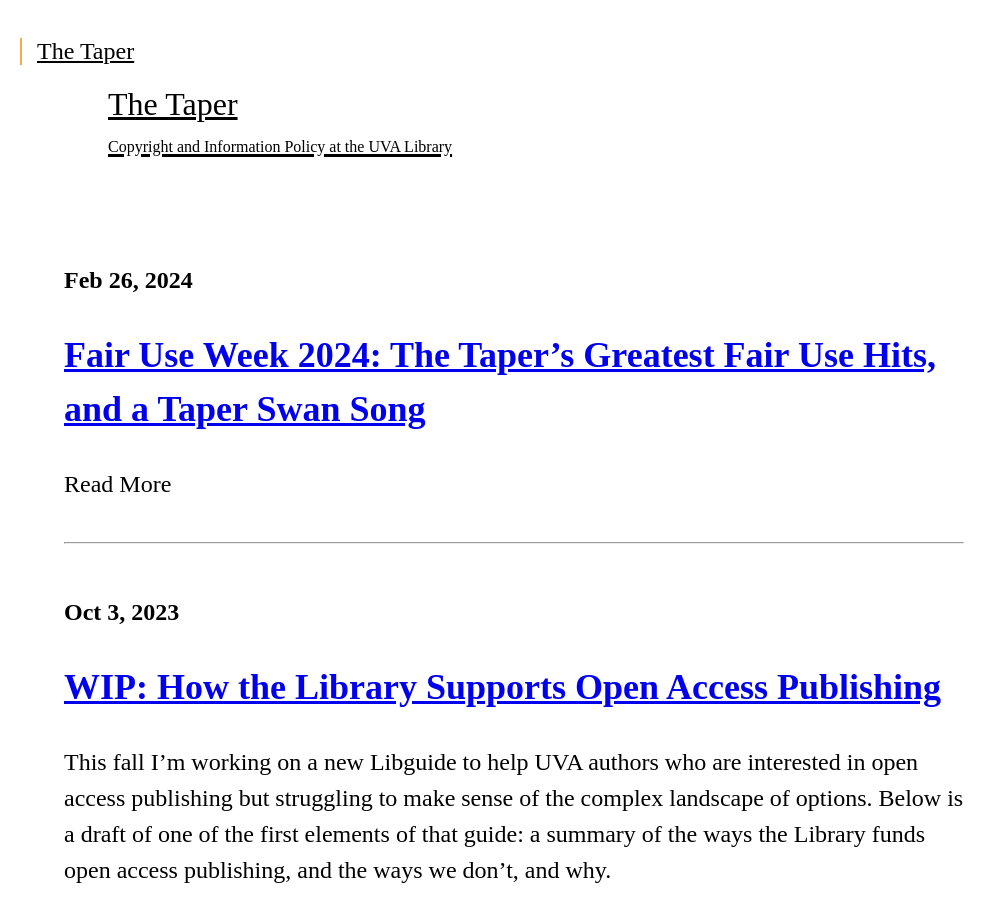
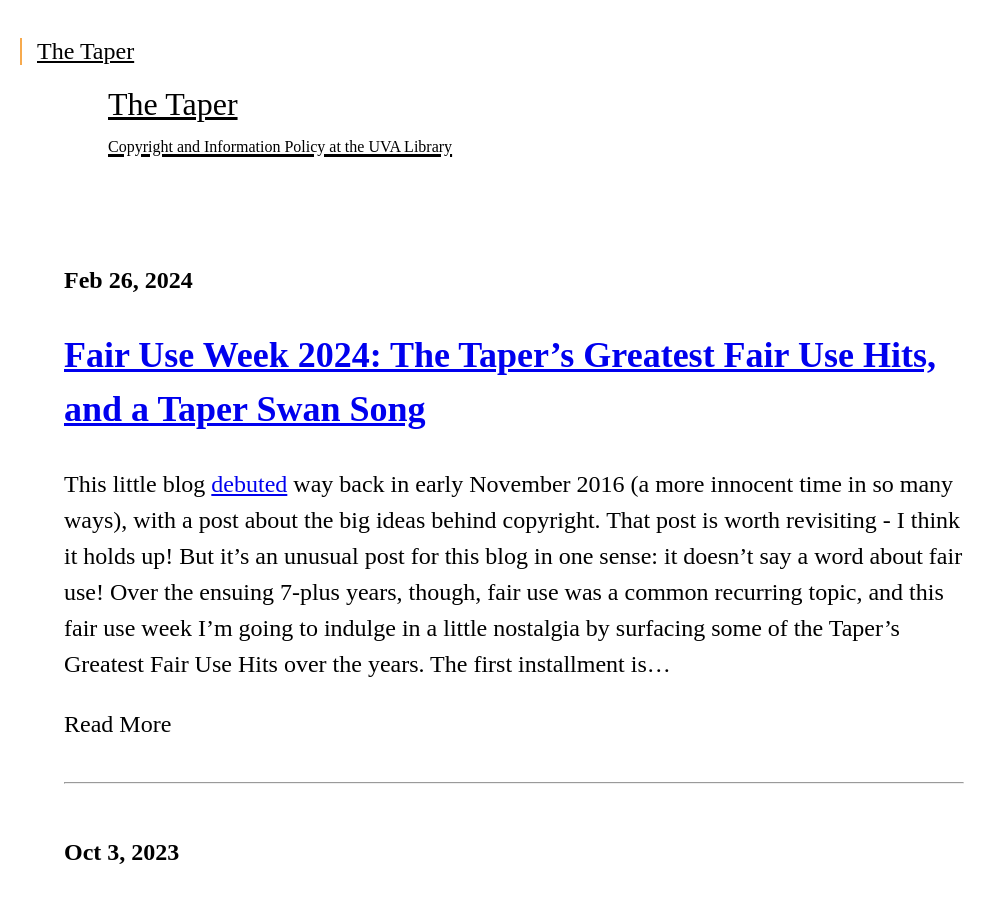
Before and after one commit to uvalib/thetaper, a Jekyll site: the page built from index.html, in a window 1280 px wide and 900 px high. Shown: the whole window, without its empty margins (0-1007 px from the left). Built offline with Jekyll 4.4.1, drawn with Linux system fonts in a browser that asks for light colours; some web fonts are replaced; comment, search, counter and statistics services are not loaded; some of the changed lines change nothing that is shown.

Commit message:
Create 2024-02-26-fair-use-week-2024-the-taper-s-greatest-fair-use-hits-and-a-taper-swan-song.md

```diff
--- a/_posts/2024-02-26-fair-use-week-2024-the-taper-s-greatest-fair-use-hits-and-a-taper-swan-song.md
+++ b/_posts/2024-02-26-fair-use-week-2024-the-taper-s-greatest-fair-use-hits-and-a-taper-swan-song.md
@@ -3,9 +3,7 @@
 comments: true
 date: '2024-02-26 13:23 -0500'
 title: 'Fair Use Week 2024: The Taper’s Greatest Fair Use Hits, and a Taper Swan Song'
-categories: ''
-excerpt: ''
-excerpt_separator: ''
+published: true
 ---
 This little blog [debuted](http://thetaper.library.virginia.edu/2016/11/02/welcome-to-the-taper.html) way back in early November 2016 (a more innocent time in so many ways), with a post about the big ideas behind copyright. That post is worth revisiting - I think it holds up! But it’s an unusual post for this blog in one sense: it doesn’t say a word about fair use! Over the ensuing 7-plus years, though, fair use was a common recurring topic, and this fair use week I’m going to indulge in a little nostalgia by surfacing some of the Taper’s Greatest Fair Use Hits over the years. The first installment is...
 
@@ -13,9 +11,9 @@
 
 This essay was [cross-posted on SPARC’s site](https://sparcopen.org/news/2018/possession-is-still-9-10-of-the-law/) and its core thesis is that the work of groups like SPARC to reform scholarly publishing and encourage open access and scholar-owned or scholar-led infrastructure is also crucial for fair use. Why? Because publishers can increasingly use their exclusive physical control over huge catalogs of works as a way to nullify fair use. Here’s why:
 
-> [U]nfortunately, fair use rights do not include a legal right of access to a physical copy.[^The case on point is Universal City Studios, Inc. v. Corley, 273 F.3d 429 (2d Cir. 2001), a case about the Digital Millennium Copyright Act (DMCA) that rightsholder groups routinely mischaracterize as part of the triennial DMCA rulemaking process. Contra the MPAA et al., the holding in that case does not limit the rights of the public to seek exemptions from the DMCA’s rule against breaking digital locks. It does, however, recognize the fundamental distinction between a right to use a work and a right to access a particular copy of that work. Again, copyright is concerned primarily with the former, intangible thing.] A work may enter the public domain and be free for all to copy and share, but if no one has a copy to work from when the term of protection runs out, it will remain lost to history.[^This is one reason preservation is obviously a fair use, and a socially essential function—the supposed incentives of the copyright system are often insufficient to keep works in circulation through the entirety of their ever-lengthening terms of protection. Without libraries’ and others’ substantial investments in preservation, most works would not outlive their short commercial lifespans.] In this way, fair use is similar to the First Amendment’s right to speak, which does not ensure a right to access to the means of mass communication.
+> [U]nfortunately, fair use rights do not include a legal right of access to a physical copy.(The case on point is Universal City Studios, Inc. v. Corley, 273 F.3d 429 (2d Cir. 2001), a case about the Digital Millennium Copyright Act (DMCA).... [T]he holding in that…recognize[s] the fundamental distinction between a right to use a work and a right to access a particular copy of that work. Again, copyright is concerned primarily with the former, intangible thing.) A work may enter the public domain and be free for all to copy and share, but if no one has a copy to work from when the term of protection runs out, it will remain lost to history.… In this way, fair use is similar to the First Amendment’s right to speak, which does not ensure a right to access to the means of mass communication.
 
-I think about this piece a lot when I talk about text and data-mining, which is a form of research that relies on access to large datasets that may include in-copyright works. If these datasets don’t exist somewhere free of copyright holder control, then the copyright holders may gain a veto over fair uses of this data.
+I think about this piece a lot when I talk about text and data-mining, which is a form of research that relies on access to large datasets that may include in-copyright works. If these datasets don’t exist somewhere free of copyright holder control, then the copyright holders may exercise a veto over fair uses of this data.
 
 Attentive readers may notice potential implications of this principle for the currently hot dispute over artificial intelligence. Watch this space tomorrow for a new essay (to be cross-posted, as always, at the Harvard Fair Use Week blog) on how the way someone acquires the copy they use may impact their fair use rights, and whether it should.
 
```
